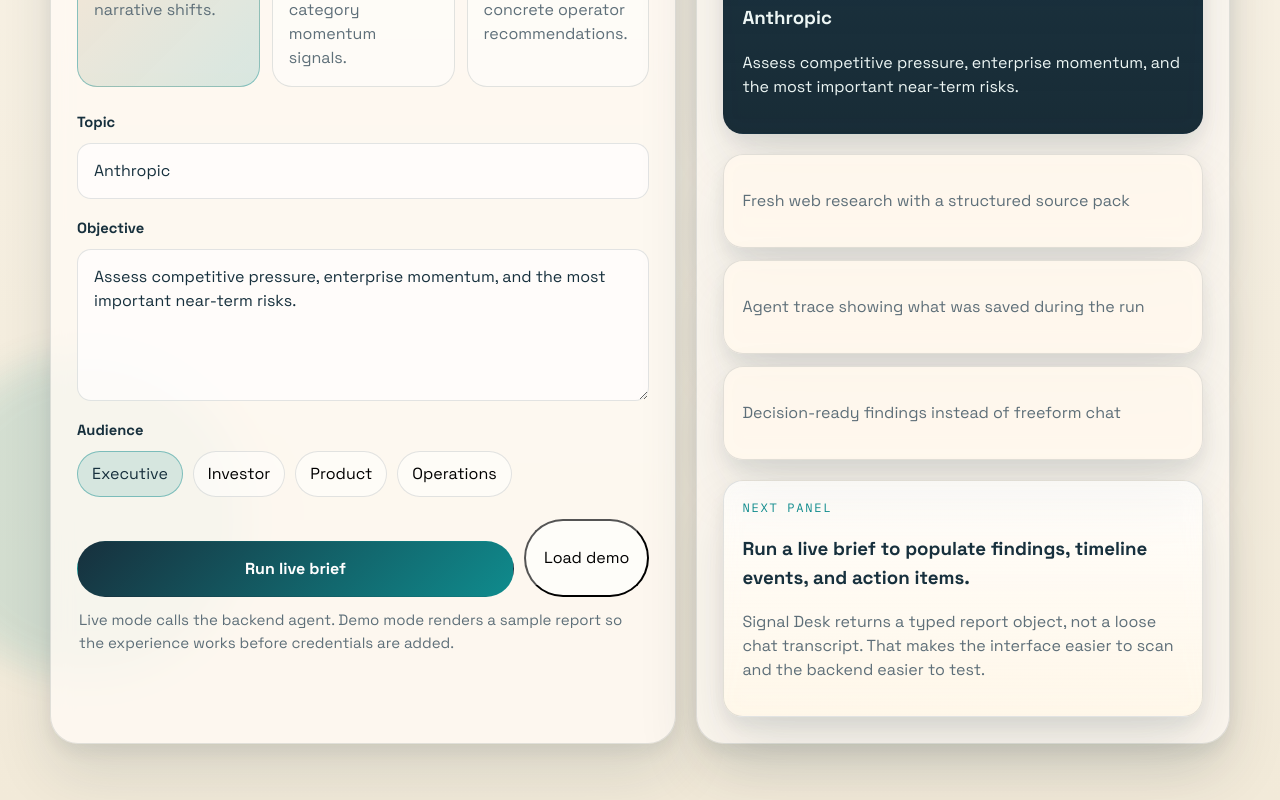
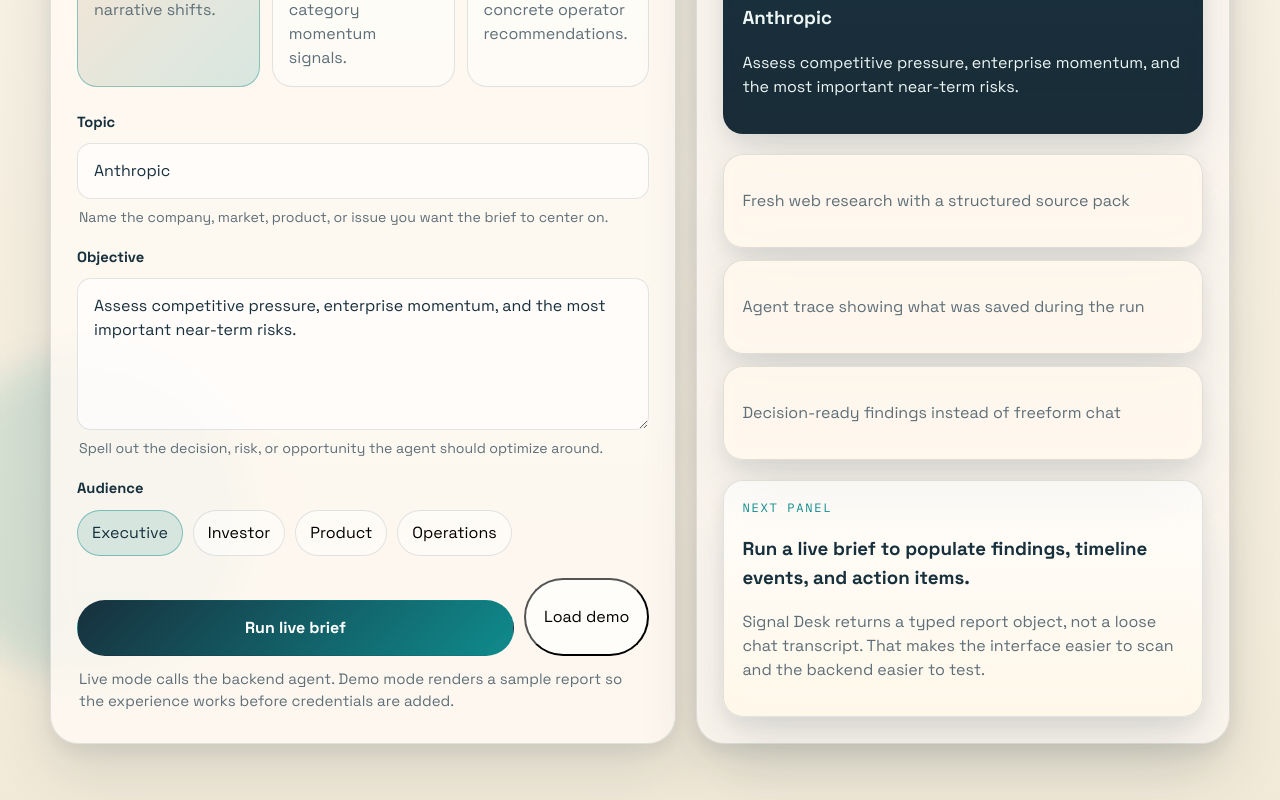
Before and after one commit to akhil15123/signal-desk-agent, a React (Vite) app: page / in a window 1280 px wide. Shown: the part 761-1561 px from the top of the page. Built offline with nearby package versions, Linux system fonts and the light colour scheme.

Commit message:
feat: add inline intake guidance for invalid drafts

```diff
--- a/src/App.tsx
+++ b/src/App.tsx
@@ -2,6 +2,7 @@ import { useEffect, useRef, useState } from 'react'
 import {
   briefAudienceMeta,
   briefAudiences,
+  briefRequestLimits,
   briefModeMeta,
   briefModes,
 } from '../shared/briefing.ts'
@@ -50,8 +51,25 @@ function App() {
   const reportPanelRef = useRef<HTMLElement | null>(null)
 
   const isLoading = runMode !== null
+  const topicLength = draft.topic.trim().length
+  const objectiveLength = draft.objective.trim().length
   const canRun =
-    draft.topic.trim().length >= 2 && draft.objective.trim().length >= 12
+    topicLength >= briefRequestLimits.topic.min &&
+    objectiveLength >= briefRequestLimits.objective.min
+
+  const topicMessage =
+    topicLength < briefRequestLimits.topic.min
+      ? `Use at least ${briefRequestLimits.topic.min} characters so the agent has a concrete target.`
+      : topicLength > briefRequestLimits.topic.max
+        ? `Keep the topic under ${briefRequestLimits.topic.max} characters to avoid a noisy mission.`
+        : 'Name the company, market, product, or issue you want the brief to center on.'
+
+  const objectiveMessage =
+    objectiveLength < briefRequestLimits.objective.min
+      ? `Use at least ${briefRequestLimits.objective.min} characters so the objective is specific enough to optimize for.`
+      : objectiveLength > briefRequestLimits.objective.max
+        ? `Keep the objective under ${briefRequestLimits.objective.max} characters so the run stays focused.`
+        : 'Spell out the decision, risk, or opportunity the agent should optimize around.'
 
   useEffect(() => {
     if ((runMode || result || error) && reportPanelRef.current) {
@@ -158,6 +176,16 @@ function App() {
               }
               placeholder="Company, market, product, or strategic issue"
             />
+            <p
+              className={`field-message ${
+                topicLength < briefRequestLimits.topic.min ||
+                topicLength > briefRequestLimits.topic.max
+                  ? 'is-error'
+                  : ''
+              }`}
+            >
+              {topicMessage}
+            </p>
           </label>
 
           <label className="field">
@@ -173,6 +201,16 @@ function App() {
               }
               placeholder="What should the agent optimize for?"
             />
+            <p
+              className={`field-message ${
+                objectiveLength < briefRequestLimits.objective.min ||
+                objectiveLength > briefRequestLimits.objective.max
+                  ? 'is-error'
+                  : ''
+              }`}
+            >
+              {objectiveMessage}
+            </p>
           </label>
 
           <div className="field">
--- a/src/index.css
+++ b/src/index.css
@@ -345,6 +345,16 @@ button {
   font-size: 0.94rem;
 }
 
+.field-message {
+  margin: -2px 2px 0;
+  color: var(--muted);
+  font-size: 0.88rem;
+}
+
+.field-message.is-error {
+  color: #b43f33;
+}
+
 .request-copy {
   margin-top: 14px;
   font-family: var(--font-mono);
```
